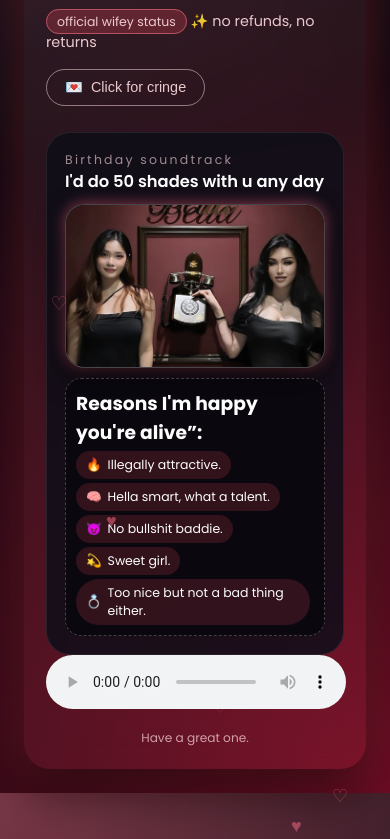
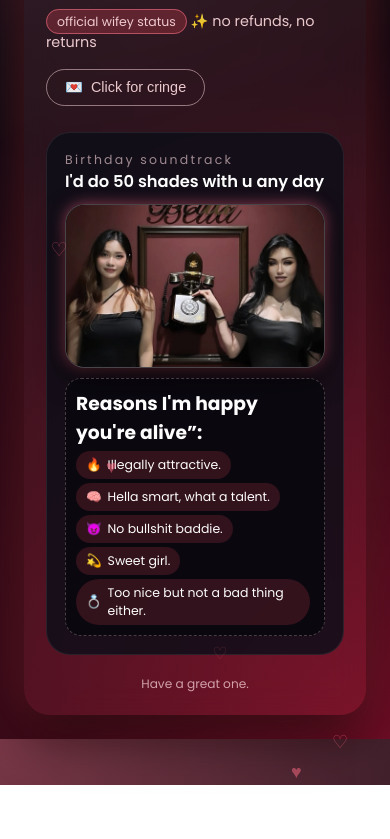
Before and after one commit to veyroxie/sera-bday, a plain HTML site: page index.html in a window 390 px wide. Shown: the part 653-1492 px from the top of the page. After the commit the page ends 1438 px from the top, so only its background shows below. Drawn offline with Linux system fonts and the light colour scheme.

Commit message:
try the force mobile and chrome to hear

```diff
--- a/index.html
+++ b/index.html
@@ -78,9 +78,9 @@
     </aside>
     </div>
 
-    <audio id="bgmusic" autoplay loop controls>
+    <!-- <audio id="bgmusic" autoplay loop  style="display:none;">
         <source src="earned_it.mp3" type="audio/mpeg">
-    </audio>
+    </audio> -->
 
     <audio id="bgmusic" autoplay loop muted playsinline>
         <source src="earned_it.mp3" type="audio/mpeg">
```
